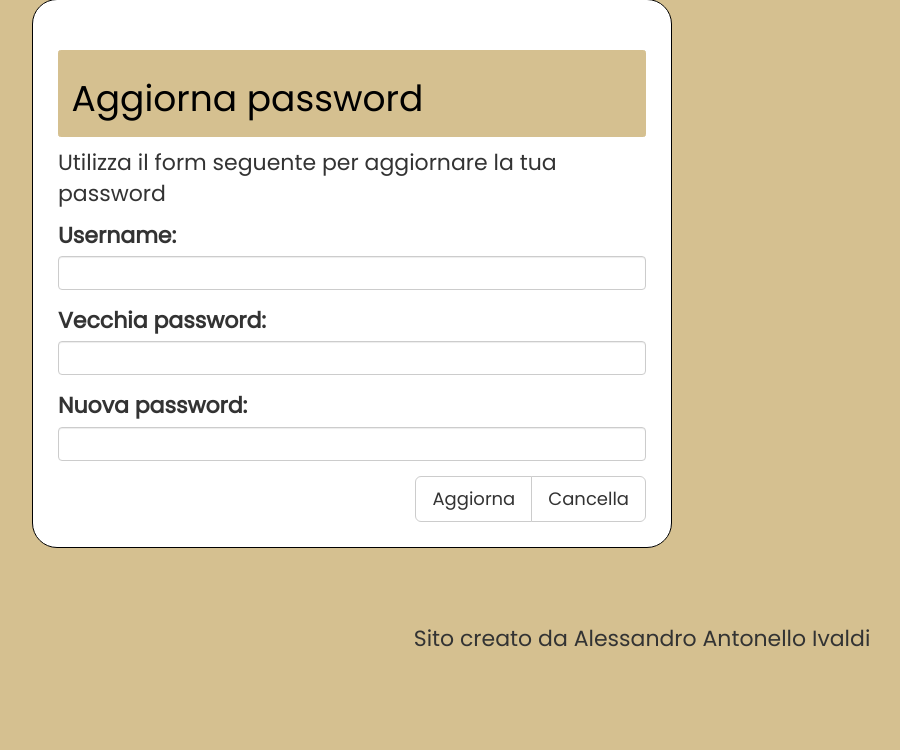
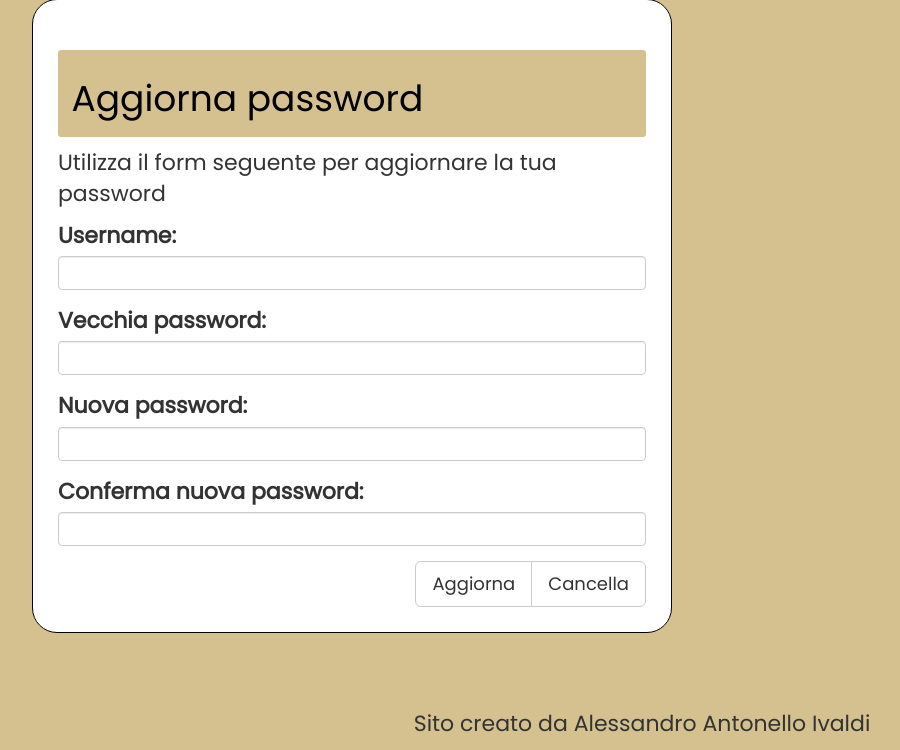
Before and after one commit to ivozzo/wedding-site, a Node server app: page /user/ in a window 1280 px wide. Shown: the part 1001-1751 px from the top of the page, without its empty margins (288-1188 px from the left). Before the commit the page ends 1648 px from the top, so only its background shows below. Run offline with Node 20, Linux system fonts and the light colour scheme; the visitor is signed in with stand-in values (Sample User, id 1); some libraries are stand-ins or nearby versions.

Commit message:
Missing form control

```diff
--- a/App/public/views/user.pug
+++ b/App/public/views/user.pug
@@ -50,6 +50,9 @@ html
             div(class="form-group")
               label(for="newPassword")  Nuova password:
               input(name="newPassword" type="password" id="newPassword" class="form-control")
+            div(class="form-group")
+              label(for="confirmNewPassword")  Conferma nuova password:
+              input(name="confirmNewPassword" type="password" id="confirmNewPassword" class="form-control")
             div(class="btn-group btn-group-lg pull-right")
               button(type="submit" value="Aggiorna" class="btn btn-default") Aggiorna
               button(type="reset" value="Cancella" class="btn btn-default") Cancella
```
